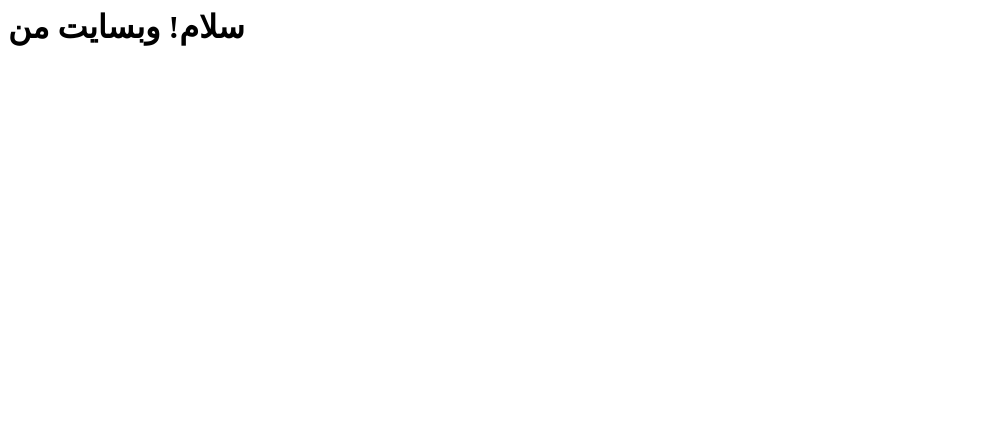
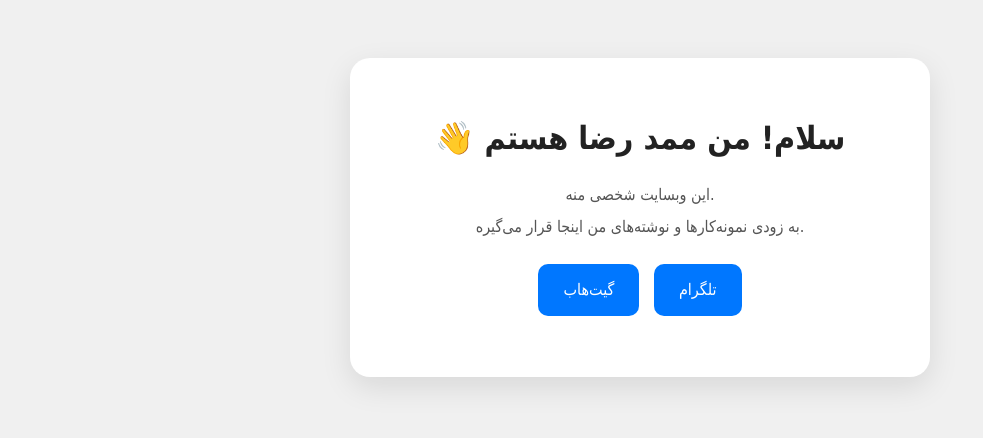
Before and after one commit to TheMamadrez/TheMamadrez.github.io, a plain HTML site: page index.html in a window 1280 px wide. Shown: the whole page, without its empty margins (0-983 px from the left). Drawn offline with Linux system fonts and the light colour scheme.

Commit message:
Update index.html

```diff
--- a/index.html
+++ b/index.html
@@ -1 +1,58 @@
-<h1>سلام! وبسایت من</h1>
+<!DOCTYPE html>
+<html lang="fa">
+<head>
+    <meta charset="UTF-8">
+    <meta name="viewport" content="width=device-width, initial-scale=1.0">
+    <title>ممد رضا - وبسایت شخصی</title>
+    <style>
+        body {
+            font-family: Tahoma, sans-serif;
+            background: #f0f0f0;
+            text-align: center;
+            padding: 50px;
+        }
+        .box {
+            background: white;
+            max-width: 500px;
+            margin: auto;
+            padding: 40px;
+            border-radius: 20px;
+            box-shadow: 0 10px 30px rgba(0,0,0,0.1);
+        }
+        h1 {
+            color: #222;
+        }
+        p {
+            color: #555;
+            line-height: 2;
+        }
+        .link {
+            display: inline-block;
+            background: #0077ff;
+            color: white;
+            padding: 10px 25px;
+            border-radius: 10px;
+            text-decoration: none;
+            margin: 5px;
+        }
+        .link:hover {
+            background: #0055cc;
+        }
+    </style>
+</head>
+<body>
+
+<div class="box">
+    <h1>👋 سلام! من ممد رضا هستم</h1>
+    <p>
+        این وبسایت شخصی منه.<br>
+        به زودی نمونه‌کارها و نوشته‌های من اینجا قرار می‌گیره.
+    </p>
+    <p>
+        <a href="#" class="link">گیت‌هاب</a>
+        <a href="#" class="link">تلگرام</a>
+    </p>
+</div>
+
+</body>
+</html>
```
